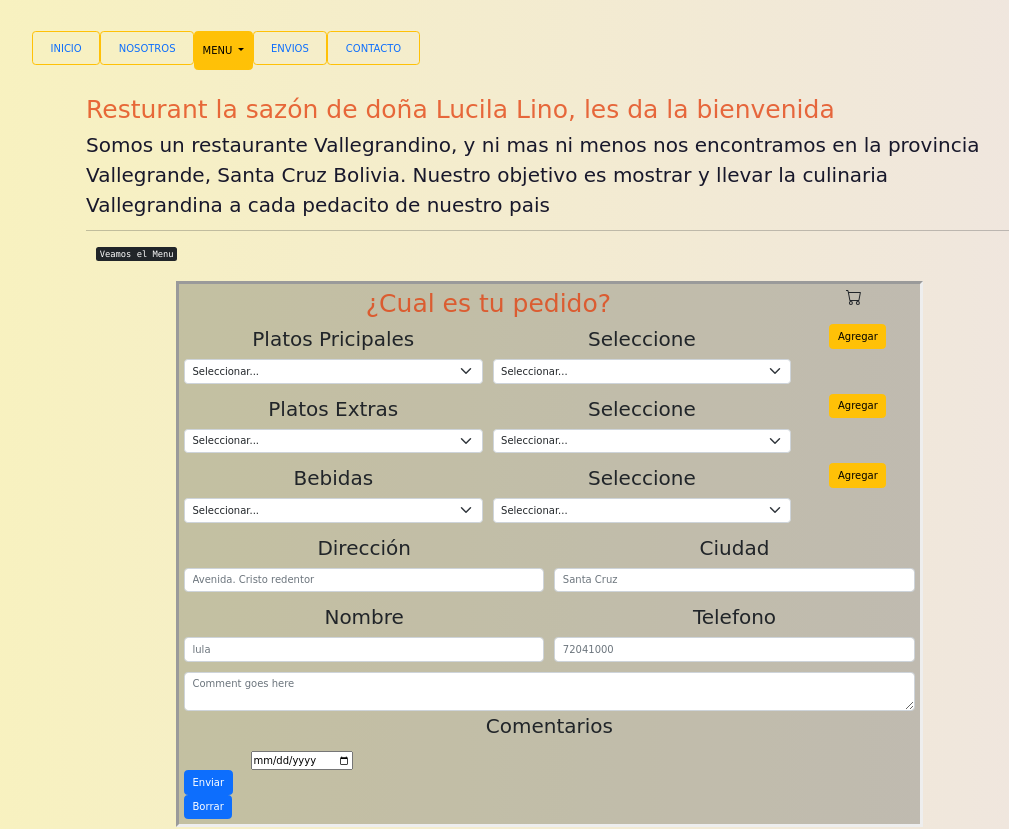
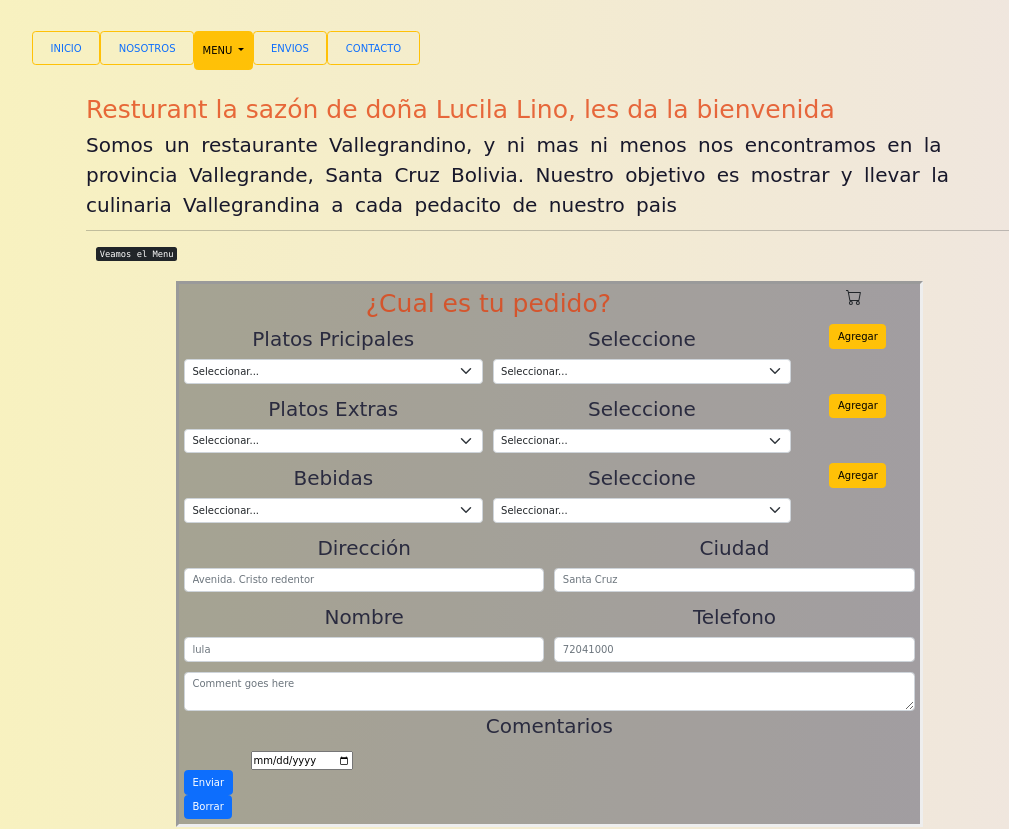
Before and after one commit to nafipb/Proyecto-DisenhoWeb, a website: page pages/envios.html in a window 1280 px wide. Shown: the part 200-1029 px from the top of the page, without its empty margins (59-1068 px from the left). Drawn offline with nearby package versions, Linux system fonts and the light colour scheme; a web font is replaced by a local one.

Commit message:
mejorando fondos

```diff
--- a/sass/misc/_mixins.scss
+++ b/sass/misc/_mixins.scss
@@ -32,12 +32,12 @@
 }
 /*aplicando maps */
 $color:(
-  primary:rgb(113, 113, 189),
+  primary:rgb(42, 43, 63),
   sencondary:#220a0800,
 );
 $estilos: (
-  uno: #5a5a5857,
-  dos: #62635c57,
+  uno: #30302f57,
+  dos: #0a103057,
 );
 @mixin fondo($color){
   @if map-has-key($estilos, $color){
--- a/sass/misc/_normalize.scss
+++ b/sass/misc/_normalize.scss
@@ -31,7 +31,7 @@ h4{
 }
 label{
     font-size:$text-base;
-    color:map-get($color, black);
+    color:map-get($color, primary);
 }
 h5{
     font-size:$text-medium;
@@ -50,6 +50,7 @@ h5{
 p{
     font-size:$text-small;
     color:$black;
+    word-spacing: $spacing-xmall;
 }
 a, th, td {
     font-size:$text-xsmall;
--- a/sass/misc/_variables.scss
+++ b/sass/misc/_variables.scss
@@ -12,7 +12,7 @@
     $spacing-large:6rem;
     $spacing-medium:2.4rem;
     $spacing-small:2rem;
-    $spacing-xmall:1rem;
+    $spacing-xmall:0.5rem;
     /*Font-famly*/
     $font-principal:'Papyrus', cursive;
     $font-secondary:'Indie Flower', cursive;
--- a/sass/views/_contacto.scss
+++ b/sass/views/_contacto.scss
@@ -6,7 +6,6 @@
 .contacto{
     transform: translate(10em);
     @include fondo(uno);
-    color: rgb(19, 12, 12);
     text-align: center;
     border-style: inset;
   }
```
Also changed, not shown: css/translated.css.
